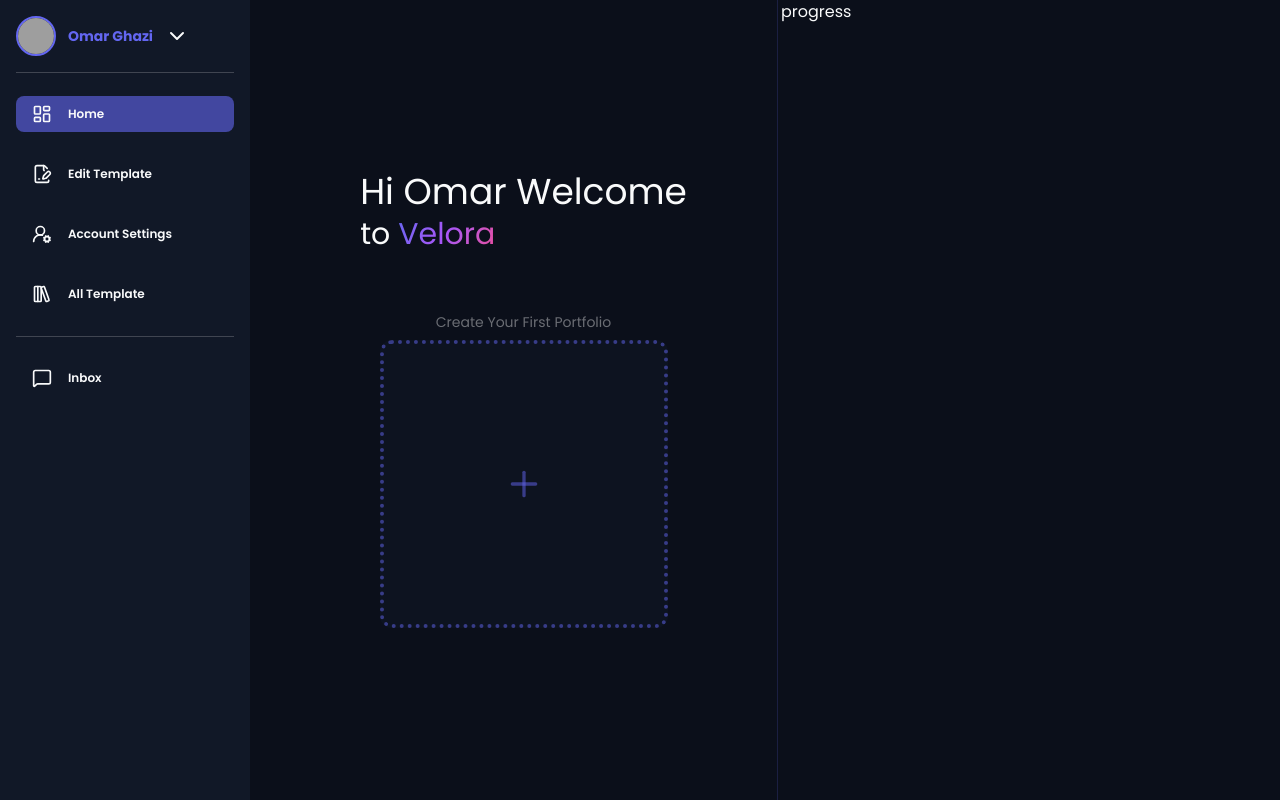
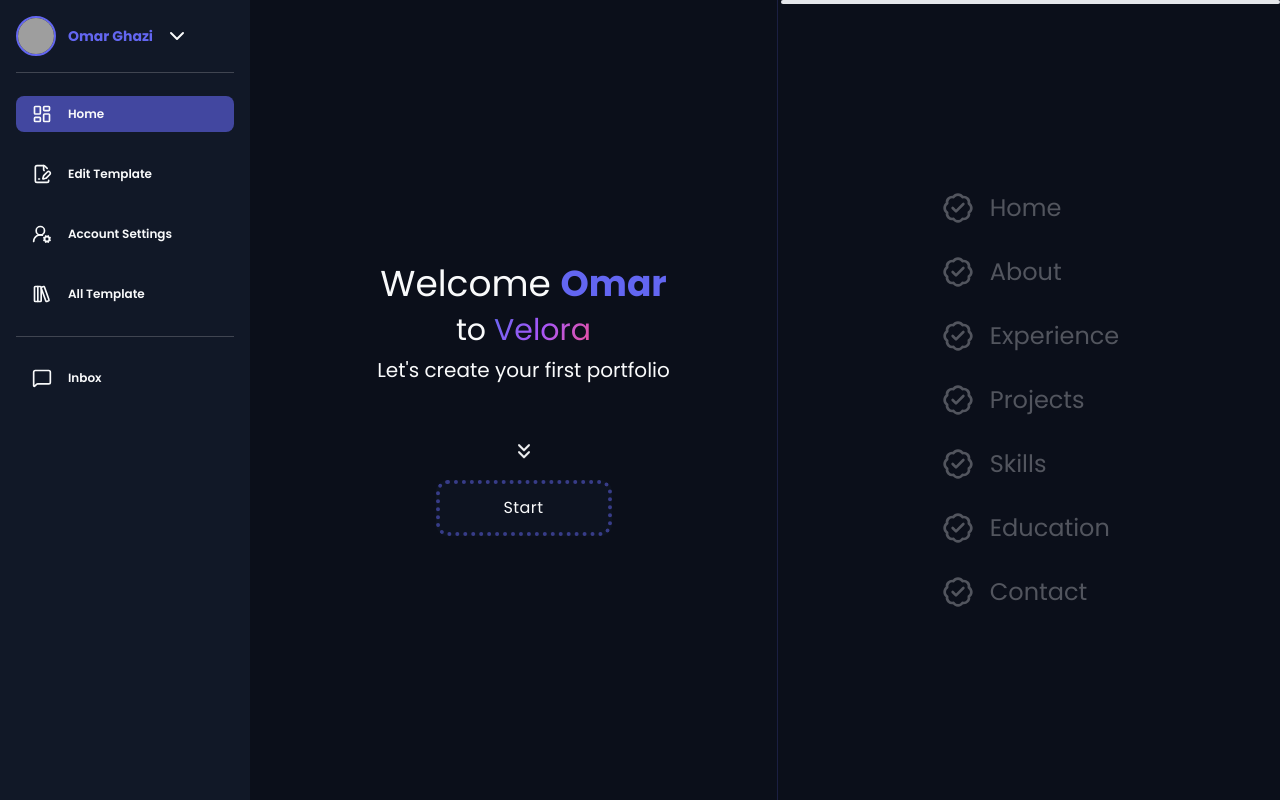
Before and after one commit to Om7gh/velora, a Next.js app: page /dashboard in a window 1280 px wide. Built offline with nearby package versions, Linux system fonts and the light colour scheme; grey boxes are pictures that could not be loaded.

Commit message:
prgoress component is completed, left the forms for fill data

```diff
--- a/src/app/dashboard/page.tsx
+++ b/src/app/dashboard/page.tsx
@@ -1,31 +1,95 @@
-import { Plus } from "lucide-react";
+"use client";
+
+import useStore from "@/store/veloraStore";
+import { BadgeCheck, ChevronsDown, Plus } from "lucide-react";
 
 export default function page() {
   return (
     <div className="grid grid-cols-2 gap-2 h-full relative">
+      <GetStartedPage />
+      <div className="h-full w-[0.1px] bg-primary/20 absolute left-1/2 -translate-x-1/2" />
+      <ProgressSection />
+    </div>
+  );
+}
+
+const SectionData = [
+  "Home",
+  "About",
+  "Experience",
+  "Projects",
+  "Skills",
+  "Education",
+  "Contact",
+];
+
+function ProgressSection() {
+  const { progress, setProgress } = useStore(); // max is 7
+  const percentage = (progress * 100) / 7;
+  return (
+    <div className="flex flex-col items-center justify-center relative">
+      <div className="w-full h-1 bg-gray-200 rounded-xl overflow-hidden absolute top-0">
+        <div
+          className="h-full bg-secondary transition-all duration-500"
+          style={{ width: `${percentage}%` }}
+        />
+      </div>
+      <div className="space-y-8">
+        {SectionData.map((el, i) => {
+          return (
+            <SectionTitle title={`${el}`} isCompleted={progress > i} key={i} />
+          );
+        })}
+      </div>
+    </div>
+  );
+}
+
+function SectionTitle({
+  title,
+  isCompleted,
+}: {
+  title: string;
+  isCompleted: boolean;
+}) {
+  return (
+    <div className={`flex items-center gap-4 text-2xl`}>
+      <BadgeCheck
+        className={`size-8 flex items-center gap-4 ${isCompleted ? "text-primary" : "text-foreground/30"}`}
+      />
+      <p
+        className={`flex items-center gap-4 ${isCompleted ? "text-primary font-bold" : "text-foreground/30"}`}
+      >
+        {title}
+      </p>
+    </div>
+  );
+}
+
+function GetStartedPage() {
+  const { progress } = useStore();
+  const DataProgress = Math.floor((progress * 100) / 7);
+  return (
     <div className=" flex flex-col items-center justify-center gap-10 h-full">
-        <div className="space-y-1">
-          <h2 className="text-4xl ">Hi Omar Welcome</h2>
+      <div className="space-y-2 text-center">
+        <h2 className="text-4xl ">
+          Welcome <span className="text-primary font-bold">Omar</span>
+        </h2>
         <p className="text-3xl">
           to{" "}
           <span className="bg-linear-120 from-primary via-secondary to-accent bg-clip-text text-transparent">
             Velora
           </span>{" "}
         </p>
+        <h2 className="text-xl ">Let's create your first portfolio</h2>
       </div>
 
       <div>
-          <h3 className="text-sm text-center mt-5 mb-2 text-foreground/40 font-light ">
-            Create Your First Portfolio
-          </h3>
-          <div className="w-72 h-72 rounded-xl border-primary/50 border-4 border-dotted grid place-items-center group hover:border-secondary cursor-pointer bg-surface/50">
-            <Plus className="size-10 text-primary/50 group-hover:text-secondary" />
+        <ChevronsDown className="m-auto my-4 animate-bounce" />
+        <div className=" w-44 px-6 py-3 capitalize tracking-wide  rounded-xl border-primary/50 border-4 border-dotted grid place-items-center group hover:border-secondary cursor-pointer bg-surface/50">
+          Start
         </div>
       </div>
     </div>
-
-      <div className="h-full w-[0.1px] bg-primary/20 absolute left-1/2 -translate-x-1/2" />
-      <div className="">progress</div>
-    </div>
   );
 }
--- a/src/store/veloraStore.tsx
+++ b/src/store/veloraStore.tsx
@@ -1,9 +1,16 @@
 import { create } from "zustand";
 
-type Store = {};
+type Store = {
+  progress: number;
+  setProgress: () => void;
+};
 
 const useStore = create<Store>()((set) => ({
-
+  progress: 0,
+  setProgress: () =>
+    set((state) => ({
+      progress: state.progress + 1,
+    })),
 }));
 
 export default useStore;
```
Lines whose indentation alone changed are shown as unchanged.
